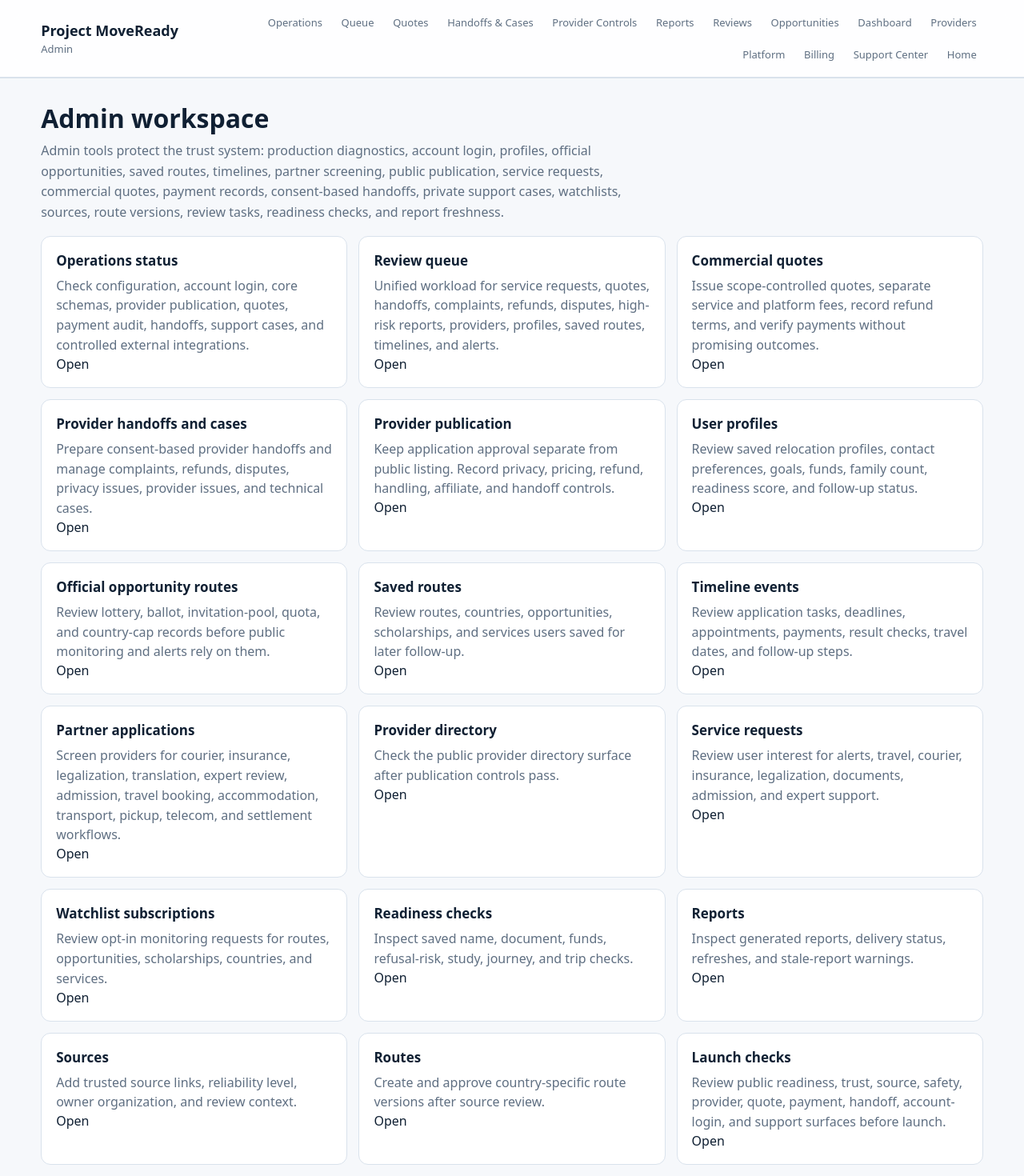
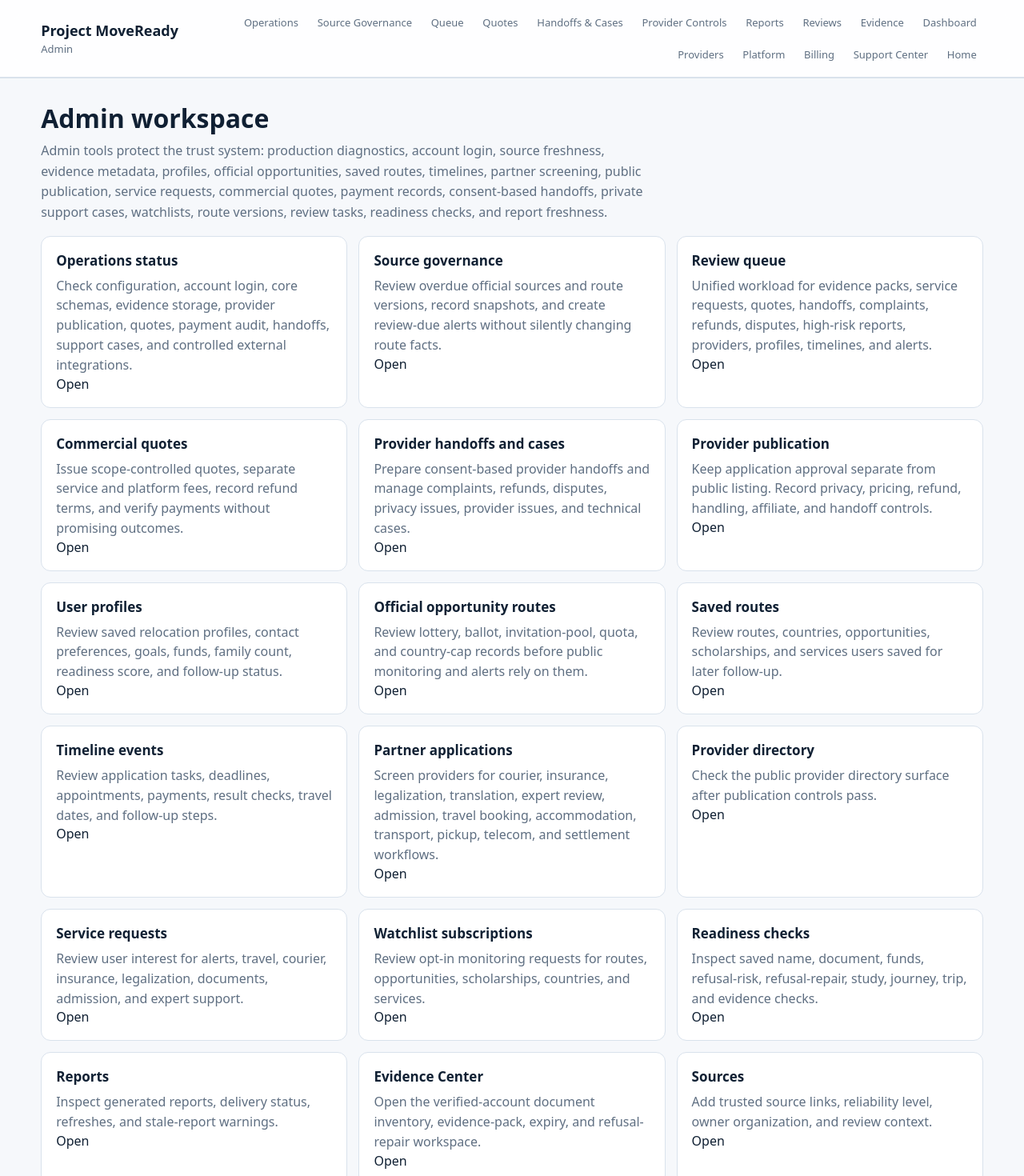
Before and after one commit to SirBM201/SirBM201-moveready-frontend, a Next.js app: page /admin in a window 1280 px wide. Shown: the top 1470 px of the page at 80% size. Built offline with nearby package versions, Linux system fonts and the light colour scheme; no server answers.

Commit message:
Connect source governance admin console

```diff
--- a/app/admin/page.tsx
+++ b/app/admin/page.tsx
@@ -8,13 +8,15 @@ import AdminReviewConsole from "@/components/AdminReviewConsole";
 import AdminSavedRoutes from "@/components/AdminSavedRoutes";
 import AdminServiceHandoffs from "@/components/AdminServiceHandoffs";
 import AdminServiceRequests from "@/components/AdminServiceRequests";
+import AdminSourceGovernance from "@/components/AdminSourceGovernance";
 import AdminTimelineEvents from "@/components/AdminTimelineEvents";
 import AdminUserProfiles from "@/components/AdminUserProfiles";
 import AdminWatchlistSubscriptions from "@/components/AdminWatchlistSubscriptions";
 
 const adminModules = [
-  ["Operations status", "Check configuration, account login, core schemas, provider publication, quotes, payment audit, handoffs, support cases, and controlled external integrations.", "#operations-status"],
-  ["Review queue", "Unified workload for service requests, quotes, handoffs, complaints, refunds, disputes, high-risk reports, providers, profiles, saved routes, timelines, and alerts.", "#review-queue"],
+  ["Operations status", "Check configuration, account login, core schemas, evidence storage, provider publication, quotes, payment audit, handoffs, support cases, and controlled external integrations.", "#operations-status"],
+  ["Source governance", "Review overdue official sources and route versions, record snapshots, and create review-due alerts without silently changing route facts.", "#source-governance"],
+  ["Review queue", "Unified workload for evidence packs, service requests, quotes, handoffs, complaints, refunds, disputes, high-risk reports, providers, profiles, timelines, and alerts.", "#review-queue"],
   ["Commercial quotes", "Issue scope-controlled quotes, separate service and platform fees, record refund terms, and verify payments without promising outcomes.", "#commercial-quotes"],
   ["Provider handoffs and cases", "Prepare consent-based provider handoffs and manage complaints, refunds, disputes, privacy issues, provider issues, and technical cases.", "#service-handoffs"],
   ["Provider publication", "Keep application approval separate from public listing. Record privacy, pricing, refund, handling, affiliate, and handoff controls.", "#provider-publication"],
@@ -26,11 +28,12 @@ const adminModules = [
   ["Provider directory", "Check the public provider directory surface after publication controls pass.", "/providers"],
   ["Service requests", "Review user interest for alerts, travel, courier, insurance, legalization, documents, admission, and expert support.", "#service-requests"],
   ["Watchlist subscriptions", "Review opt-in monitoring requests for routes, opportunities, scholarships, countries, and services.", "#watchlist-subscriptions"],
-  ["Readiness checks", "Inspect saved name, document, funds, refusal-risk, study, journey, and trip checks.", "#readiness-checks"],
+  ["Readiness checks", "Inspect saved name, document, funds, refusal-risk, refusal-repair, study, journey, trip, and evidence checks.", "#readiness-checks"],
   ["Reports", "Inspect generated reports, delivery status, refreshes, and stale-report warnings.", "/admin/reports"],
+  ["Evidence Center", "Open the verified-account document inventory, evidence-pack, expiry, and refusal-repair workspace.", "/evidence-pack"],
   ["Sources", "Add trusted source links, reliability level, owner organization, and review context.", "/admin/reviews"],
   ["Routes", "Create and approve country-specific route versions after source review.", "/admin/reviews"],
-  ["Launch checks", "Review public readiness, trust, source, safety, provider, quote, payment, handoff, account-login, and support surfaces before launch.", "/launch-readiness"],
+  ["Launch checks", "Review public readiness, trust, source, evidence, safety, provider, quote, payment, handoff, account-login, and support surfaces before launch.", "/launch-readiness"],
 ];
 
 export default function AdminPage() {
@@ -43,13 +46,14 @@ export default function AdminPage() {
         </a>
         <nav className="nav">
           <a href="#operations-status">Operations</a>
+          <a href="#source-governance">Source Governance</a>
           <a href="#review-queue">Queue</a>
           <a href="#commercial-quotes">Quotes</a>
           <a href="#service-handoffs">Handoffs & Cases</a>
           <a href="#provider-publication">Provider Controls</a>
           <a href="/admin/reports">Reports</a>
           <a href="/admin/reviews">Reviews</a>
-          <a href="#opportunity-routes">Opportunities</a>
+          <a href="/evidence-pack">Evidence</a>
           <a href="/dashboard">Dashboard</a>
           <a href="/providers">Providers</a>
           <a href="/platform">Platform</a>
@@ -60,7 +64,7 @@ export default function AdminPage() {
       </header>
       <section className="section">
         <h2>Admin workspace</h2>
-        <p className="section-intro">Admin tools protect the trust system: production diagnostics, account login, profiles, official opportunities, saved routes, timelines, partner screening, public publication, service requests, commercial quotes, payment records, consent-based handoffs, private support cases, watchlists, sources, route versions, review tasks, readiness checks, and report freshness.</p>
+        <p className="section-intro">Admin tools protect the trust system: production diagnostics, account login, source freshness, evidence metadata, profiles, official opportunities, saved routes, timelines, partner screening, public publication, service requests, commercial quotes, payment records, consent-based handoffs, private support cases, watchlists, route versions, review tasks, readiness checks, and report freshness.</p>
         <div className="grid">
           {adminModules.map(([title, text, href]) => (
             <article className="card" key={title}>
@@ -72,6 +76,7 @@ export default function AdminPage() {
         </div>
       </section>
       <div id="operations-status"><AdminOperationsStatus /></div>
+      <div id="source-governance"><AdminSourceGovernance /></div>
       <div id="review-queue"><AdminReviewConsole /></div>
       <div id="commercial-quotes"><AdminCommercialQuotes /></div>
       <div id="service-handoffs"><AdminServiceHandoffs /></div>
```
